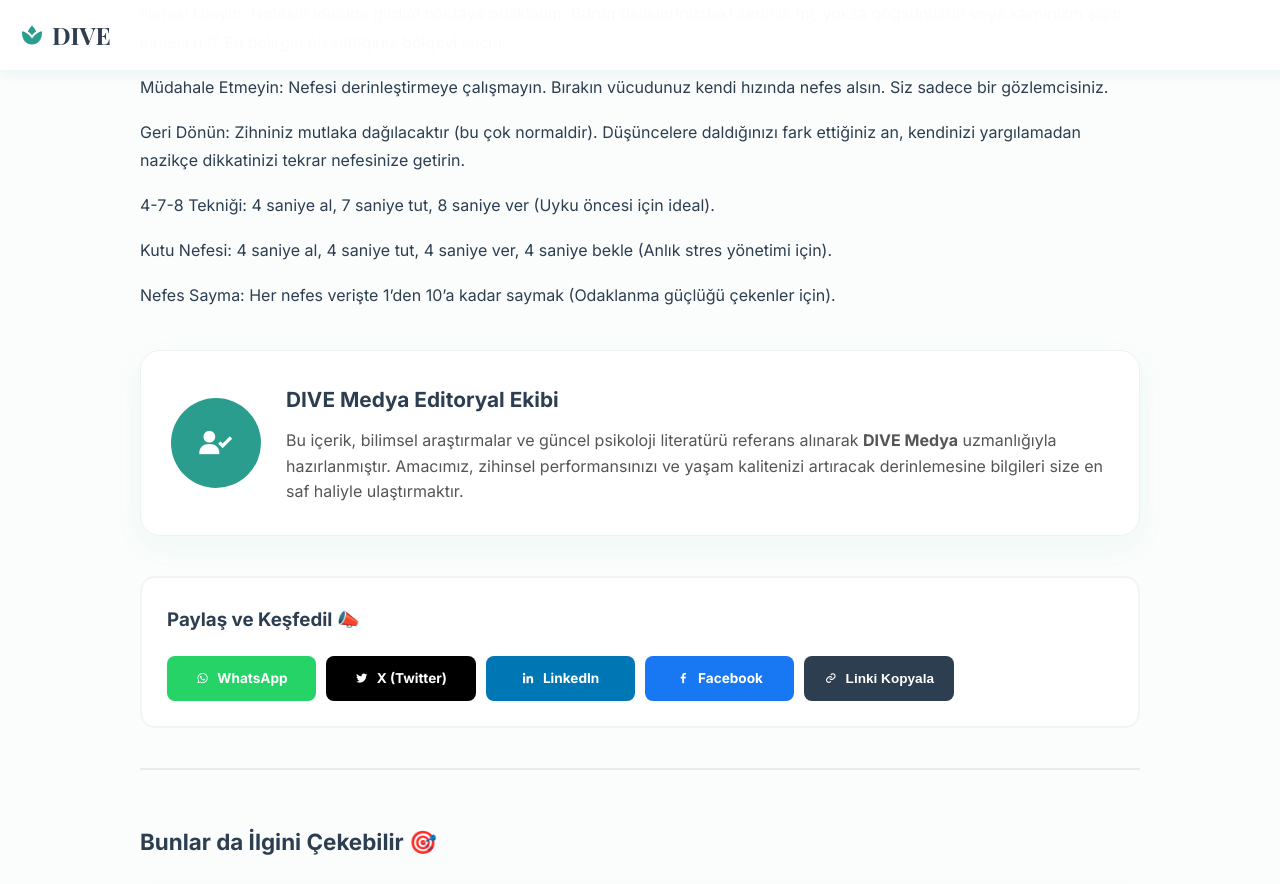
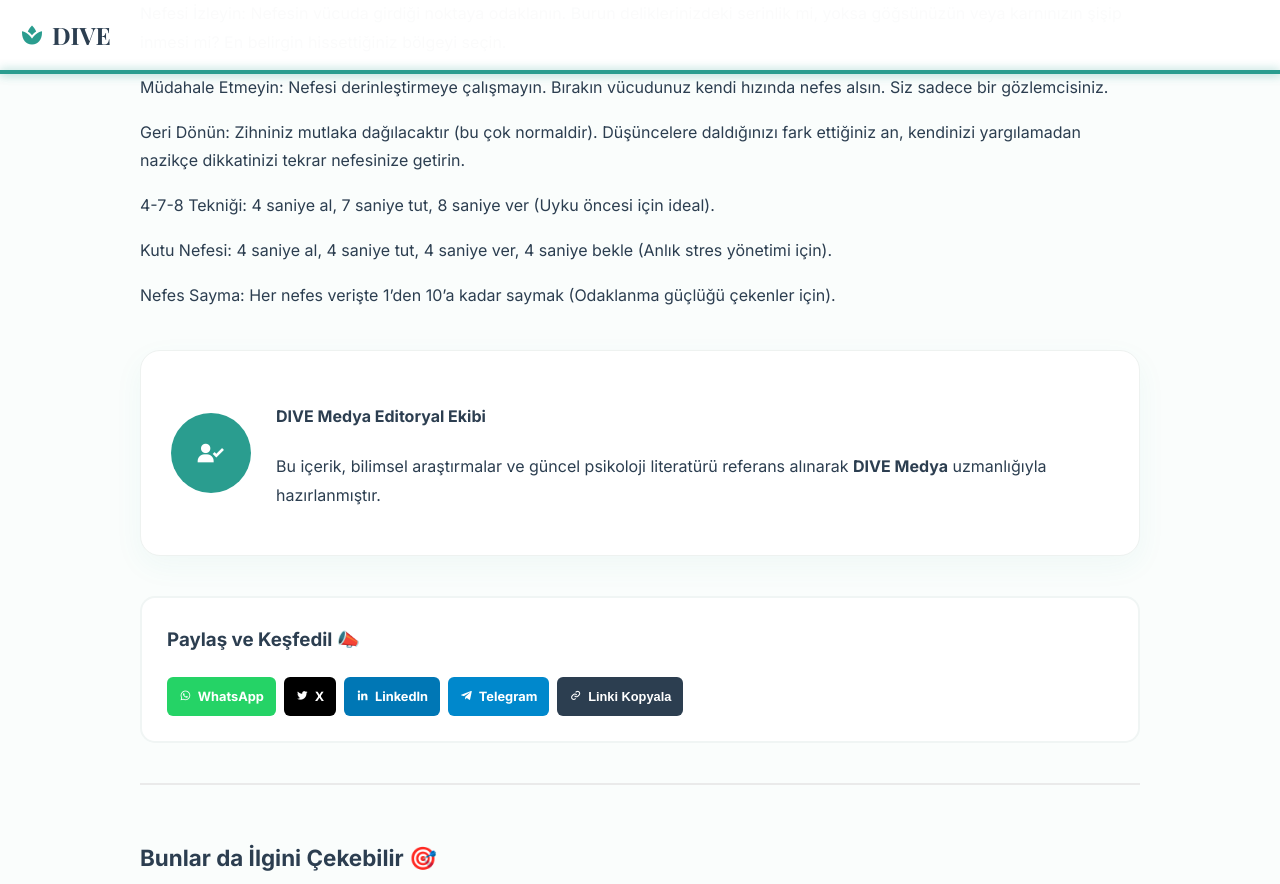
Before and after one commit to EKTHOLDING/dive, a Jekyll site: the page built from _posts/2026-03-22-nefes-medi-tasyonu.md, in a window 1280 px wide and 1400 px high, scrolled down 432 px, cut to the strip 0-884 px from the top of the window. Built offline with Jekyll 4.4.1, drawn with Linux system fonts in a browser that asks for light colours.

Commit message:
Update default.html

```diff
--- a/_layouts/default.html
+++ b/_layouts/default.html
@@ -22,25 +22,32 @@
         body { margin: 0; background-color: var(--bg); color: var(--text); font-family: 'Inter', sans-serif; display: flex; flex-direction: column; min-height: 100vh; }
         html { scroll-behavior: smooth; }
         a { text-decoration: none; color: inherit; }
+
+        /* OKUMA İLERLEME ÇUBUĞU CSS */
+        .progress-container { position: fixed; top: 70px; left: 0; width: 100%; height: 4px; background: transparent; z-index: 101; }
+        .progress-bar { height: 4px; background: var(--primary); width: 0%; transition: width 0.1s ease; box-shadow: 0 0 10px rgba(42, 157, 143, 0.5); }
+
         .header { position: fixed; top: 0; width: 100%; height: 70px; background: rgba(255,255,255,0.98); z-index: 100; display: flex; align-items: center; padding: 0 20px; box-shadow: 0 2px 15px rgba(42, 157, 143, 0.1); }
         .brand-container { display: flex; align-items: center; gap: 8px; font-family: 'Playfair Display', serif; font-size: 1.5rem; font-weight: bold; }
         .main-content { flex: 1; margin-top: 100px; padding: 20px; max-width: 1000px; margin-left: auto; margin-right: auto; width: 100%; line-height: 1.8; }
         .custom-footer { background: var(--footer-bg); color: #ffffff; padding: 60px 20px 30px; margin-top: 80px; text-align: left; }
         .article-meta { display: flex; align-items: center; gap: 20px; margin-bottom: 30px; padding-bottom: 15px; border-bottom: 2px solid #eaeaea; color: #666; font-size: 0.95rem; font-weight: 600; flex-wrap: wrap; }
 
-        /* Yazar Kutusu CSS */
-        .author-card { display: flex; align-items: center; gap: 25px; background: #ffffff; border: 1px solid #eef2f0; border-radius: 20px; padding: 30px; margin-top: 40px; box-shadow: 0 10px 30px rgba(42, 157, 143, 0.05); transition: all 0.3s ease; }
-        .author-card:hover { transform: translateY(-5px); box-shadow: 0 15px 35px rgba(42, 157, 143, 0.1); }
-        .author-avatar { width: 90px; height: 90px; border-radius: 50%; background: var(--primary); display: flex; align-items: center; justify-content: center; color: white; font-size: 2.5rem; flex-shrink: 0; }
-        .author-info h4 { margin: 0 0 10px 0; font-size: 1.3rem; color: #2c3e50; font-weight: 800; }
-        .author-info p { margin: 0; color: #555; font-size: 1rem; line-height: 1.6; }
+        .author-card { display: flex; align-items: center; gap: 25px; background: #ffffff; border: 1px solid #eef2f0; border-radius: 20px; padding: 30px; margin-top: 40px; box-shadow: 0 10px 30px rgba(42, 157, 143, 0.05); }
+        .author-avatar { width: 80px; height: 80px; border-radius: 50%; background: var(--primary); display: flex; align-items: center; justify-content: center; color: white; font-size: 2rem; flex-shrink: 0; }
 
-        /* Sosyal Butonlar Grid */
-        .share-grid { display: grid; grid-template-columns: repeat(auto-fill, minmax(130px, 1fr)); gap: 10px; margin-top: 20px; }
-        .share-btn { display: flex; align-items: center; justify-content: center; gap: 8px; padding: 10px; border-radius: 8px; color: white; font-weight: 700; font-size: 0.85rem; transition: transform 0.2s; cursor: pointer; border:none; }
+        .share-grid { display: flex; flex-wrap: wrap; gap: 8px; margin-top: 20px; }
+        .share-btn { display: flex; align-items: center; gap: 6px; padding: 8px 12px; border-radius: 6px; color: white; font-weight: 700; font-size: 0.8rem; cursor: pointer; border:none; transition: 0.2s; }
+        .share-btn:hover { transform: translateY(-2px); filter: brightness(1.1); }
     </style>
 </head>
 <body>
+
+    {% if page.date %}
+    <div class="progress-container">
+        <div class="progress-bar" id="myBar"></div>
+    </div>
+    {% endif %}
 
     <header class="header">
         <a href="/" class="brand-container"><i class='bx bxs-spa' style="color:var(--primary)"></i> DIVE</a>
@@ -58,12 +65,10 @@
 
         {% if page.date %}
         <div class="author-card">
-            <div class="author-avatar">
-                <i class='bx bxs-user-check'></i>
-            </div>
+            <div class="author-avatar"><i class='bx bxs-user-check'></i></div>
             <div class="author-info">
                 <h4>DIVE Medya Editoryal Ekibi</h4>
-                <p>Bu içerik, bilimsel araştırmalar ve güncel psikoloji literatürü referans alınarak <b>DIVE Medya</b> uzmanlığıyla hazırlanmıştır. Amacımız, zihinsel performansınızı ve yaşam kalitenizi artıracak derinlemesine bilgileri size en saf haliyle ulaştırmaktır.</p>
+                <p>Bu içerik, bilimsel araştırmalar ve güncel psikoloji literatürü referans alınarak <b>DIVE Medya</b> uzmanlığıyla hazırlanmıştır.</p>
             </div>
         </div>
 
@@ -71,13 +76,12 @@
             <h3 style="margin-top:0; font-weight:800; color:#2c3e50;">Paylaş ve Keşfedil 📣</h3>
             <div class="share-grid">
                 <a href="https://api.whatsapp.com/send?text={{ page.title | url_encode }}%20{{ site.url }}{{ page.url }}" target="_blank" class="share-btn" style="background: #25D366;"><i class='bx bxl-whatsapp'></i> WhatsApp</a>
-                <a href="https://twitter.com/intent/tweet?text={{ page.title | url_encode }}&url={{ site.url }}{{ page.url }}" target="_blank" class="share-btn" style="background: #000;"><i class='bx bxl-twitter'></i> X (Twitter)</a>
+                <a href="https://twitter.com/intent/tweet?text={{ page.title | url_encode }}&url={{ site.url }}{{ page.url }}" target="_blank" class="share-btn" style="background: #000;"><i class='bx bxl-twitter'></i> X</a>
                 <a href="https://www.linkedin.com/sharing/share-offsite/?url={{ site.url }}{{ page.url }}" target="_blank" class="share-btn" style="background: #0077b5;"><i class='bx bxl-linkedin'></i> LinkedIn</a>
-                <a href="https://www.facebook.com/sharer/sharer.php?u={{ site.url }}{{ page.url }}" target="_blank" class="share-btn" style="background: #1877F2;"><i class='bx bxl-facebook'></i> Facebook</a>
+                <a href="https://t.me/share/url?url={{ site.url }}{{ page.url }}&text={{ page.title | url_encode }}" target="_blank" class="share-btn" style="background: #0088cc;"><i class='bx bxl-telegram'></i> Telegram</a>
                 <button onclick="copyLink()" class="share-btn" id="copyBtn" style="background: #2c3e50;"><i class='bx bx-link'></i> Linki Kopyala</button>
             </div>
         </div>
-        <script>function copyLink(){navigator.clipboard.writeText(window.location.href);document.getElementById('copyBtn').innerText='Kopyalandı!';setTimeout(()=>{document.getElementById('copyBtn').innerHTML="<i class='bx bx-link'></i> Linki Kopyala"},2000);}</script>
         {% endif %}
 
         {% if page.date %}
@@ -100,6 +104,19 @@
             <p>&copy; 2026 DIVE Medya. Tüm hakları saklıdır.</p>
         </div>
     </footer>
+
+    <script>
+    window.onscroll = function() {myFunction()};
+    function myFunction() {
+      var winScroll = document.body.scrollTop || document.documentElement.scrollTop;
+      var height = document.documentElement.scrollHeight - document.documentElement.clientHeight;
+      var scrolled = (winScroll / height) * 100;
+      var myBar = document.getElementById("myBar");
+      if(myBar) { myBar.style.width = scrolled + "%"; }
+    }
+    function copyLink(){navigator.clipboard.writeText(window.location.href);document.getElementById('copyBtn').innerText='Kopyalandı!';setTimeout(()=>{document.getElementById('copyBtn').innerHTML="<i class='bx bx-link'></i> Linki Kopyala"},2000);}
+    </script>
+
     <link href='https://unpkg.com/boxicons@2.1.4/css/boxicons.min.css' rel='stylesheet'>
     <link href="https://fonts.googleapis.com/css2?family=Inter:wght@400;700&family=Playfair+Display:wght@700&display=swap" rel="stylesheet">
 </body>
```
